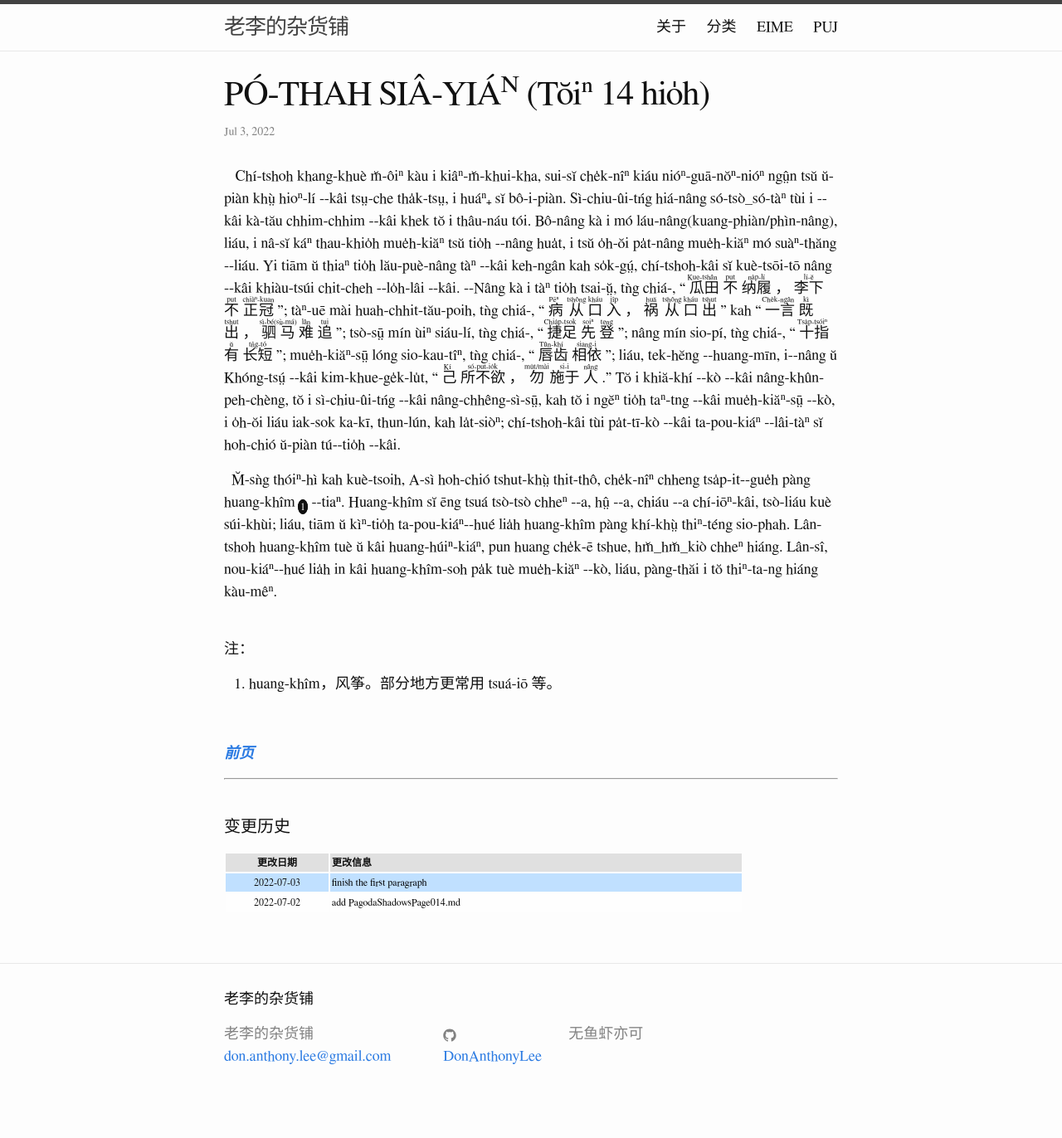
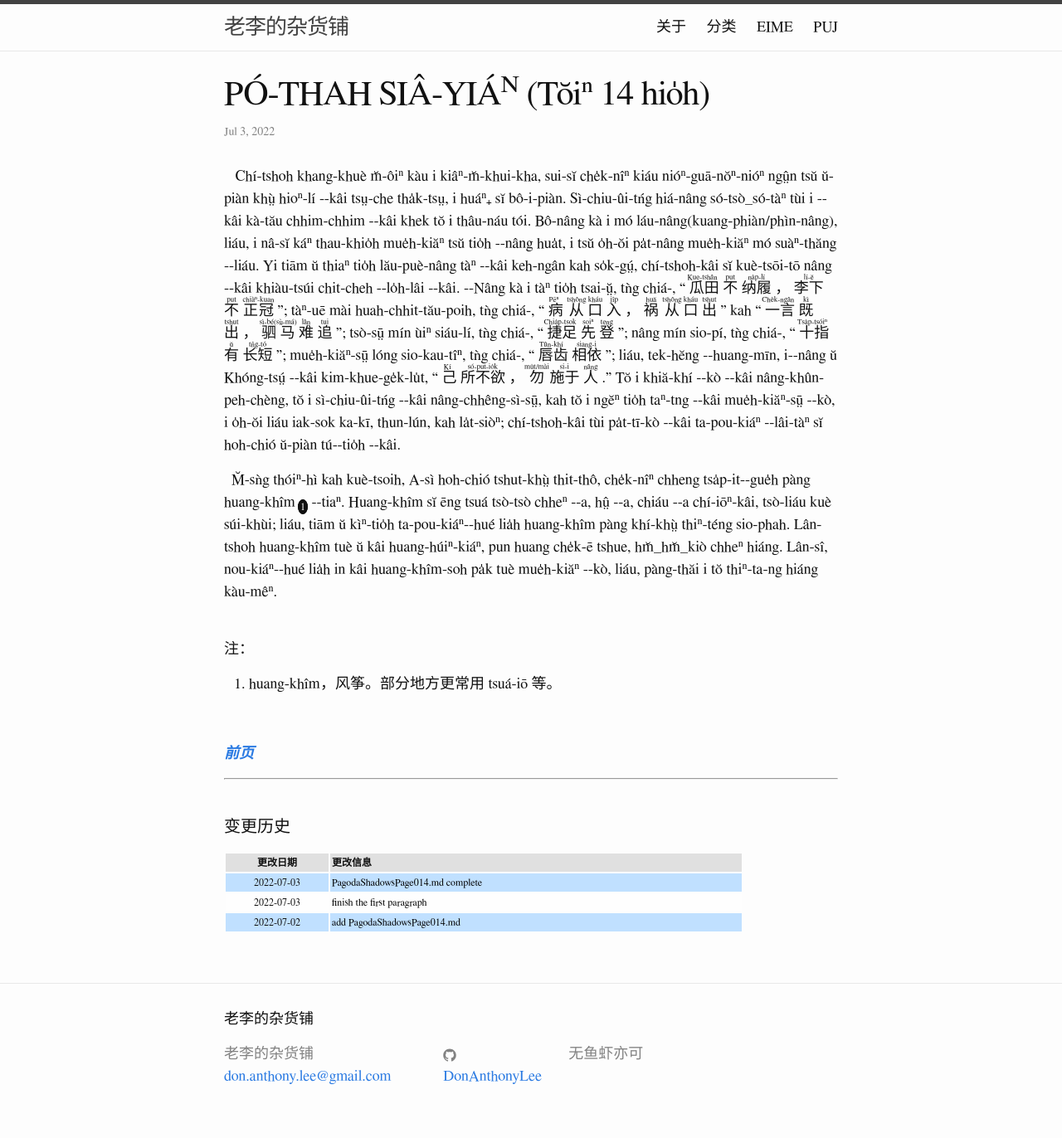
Before and after one commit to DonAnthonyLee/DonAnthonyLee.github.io, a Jekyll site: the page built from docs/puj/PagodaShadowsPage014.md, in a window 1280 px wide. Shown: the whole page at 83% size. Built offline with Jekyll 4.4.1, drawn with Linux system fonts in a browser that asks for light colours; some web fonts are replaced; before the commit the page ends 1348 px from its top, so only the background shows below that.

Commit message:
update changelog of PagodaShadowsPage014.md (IGNORE_CHANGELOG)

```diff
--- a/docs/puj/PagodaShadowsPage014.md
+++ b/docs/puj/PagodaShadowsPage014.md
@@ -197,5 +197,6 @@
 
 | 更改日期 | 更改信息 |
 | --- | --- |
+| 2022-07-03 | <a href="https://github.com/DonAnthonyLee/DonAnthonyLee.github.io/commit/a1b803380434cf6ed07ba674e4790b5144abdae5" target="_blank">PagodaShadowsPage014.md complete</a> |
 | 2022-07-03 | <a href="https://github.com/DonAnthonyLee/DonAnthonyLee.github.io/commit/645569bae75448272952c276d363656a5512ce2d" target="_blank">finish the first paragraph</a> |
 | 2022-07-02 | <a href="https://github.com/DonAnthonyLee/DonAnthonyLee.github.io/commit/d22be68965fb58c606f5271d40ac09729fcf3a89" target="_blank">add PagodaShadowsPage014.md</a> |
```
